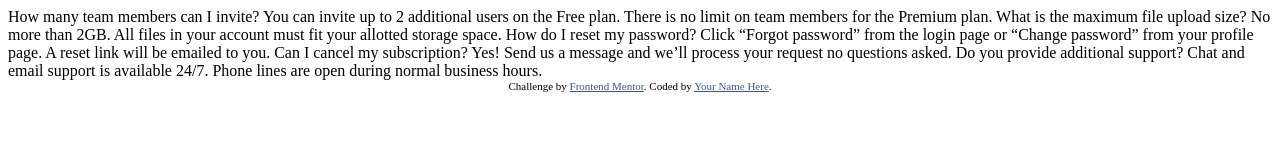
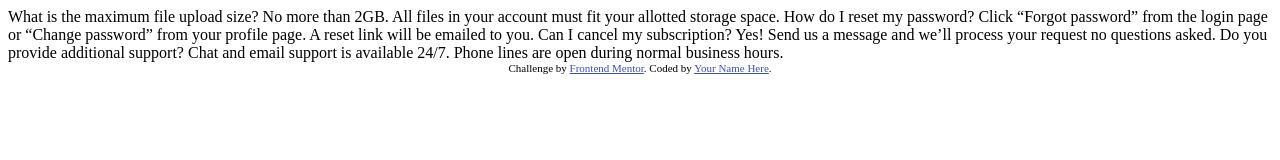
Before and after one commit to badujgenti/faq-accordion-card, a plain HTML site: page index.html in a window 1280 px wide. Drawn offline with Linux system fonts and the light colour scheme.

Commit message:
made few changes

```diff
--- a/index.html
+++ b/index.html
@@ -15,9 +15,7 @@
   </style>
 </head>
 <body>
-  How many team members can I invite?
-  You can invite up to 2 additional users on the Free plan. There is no limit on
-  team members for the Premium plan.
+
 
   What is the maximum file upload size?
   No more than 2GB. All files in your account must fit your allotted storage space.
```
